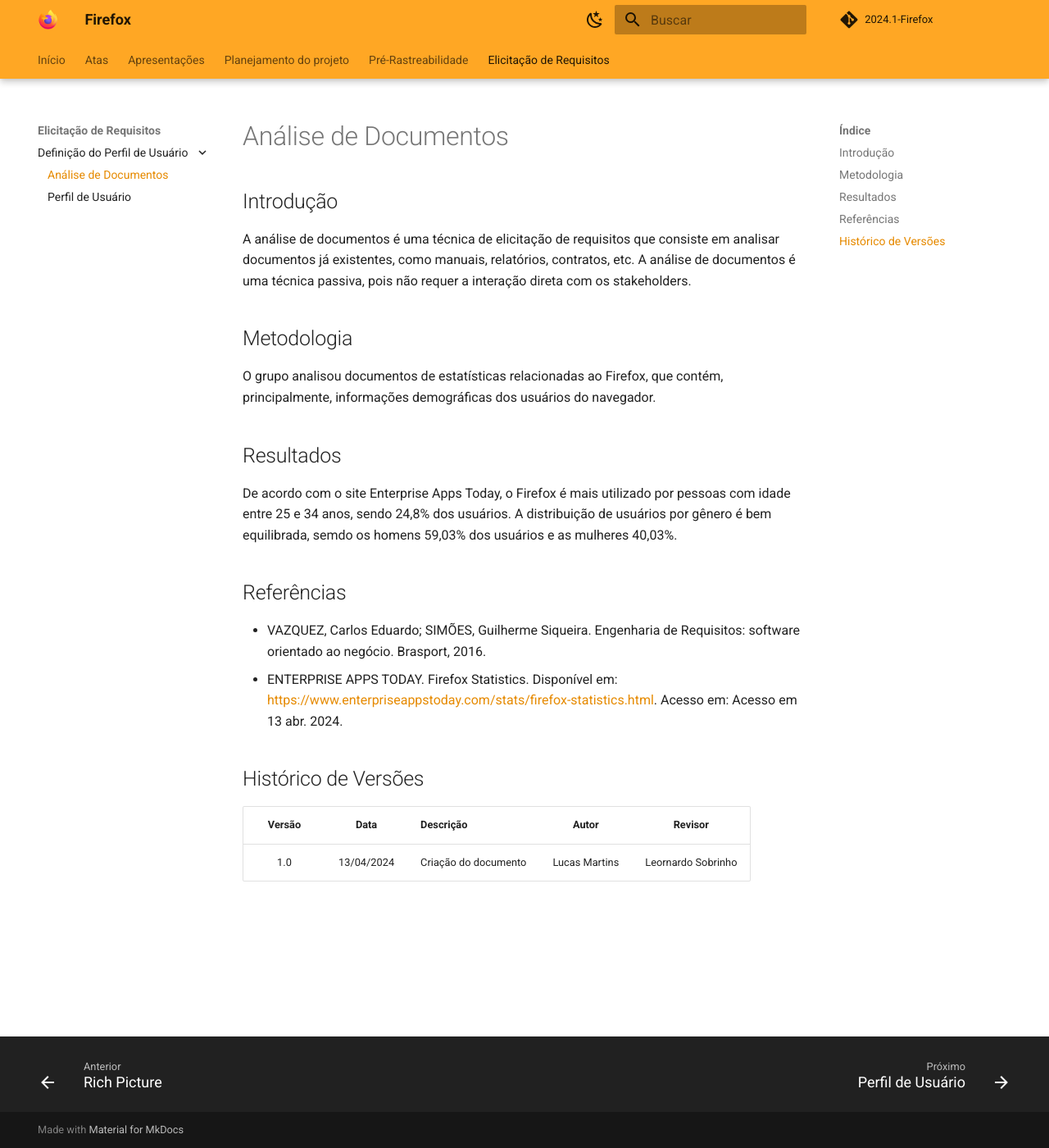
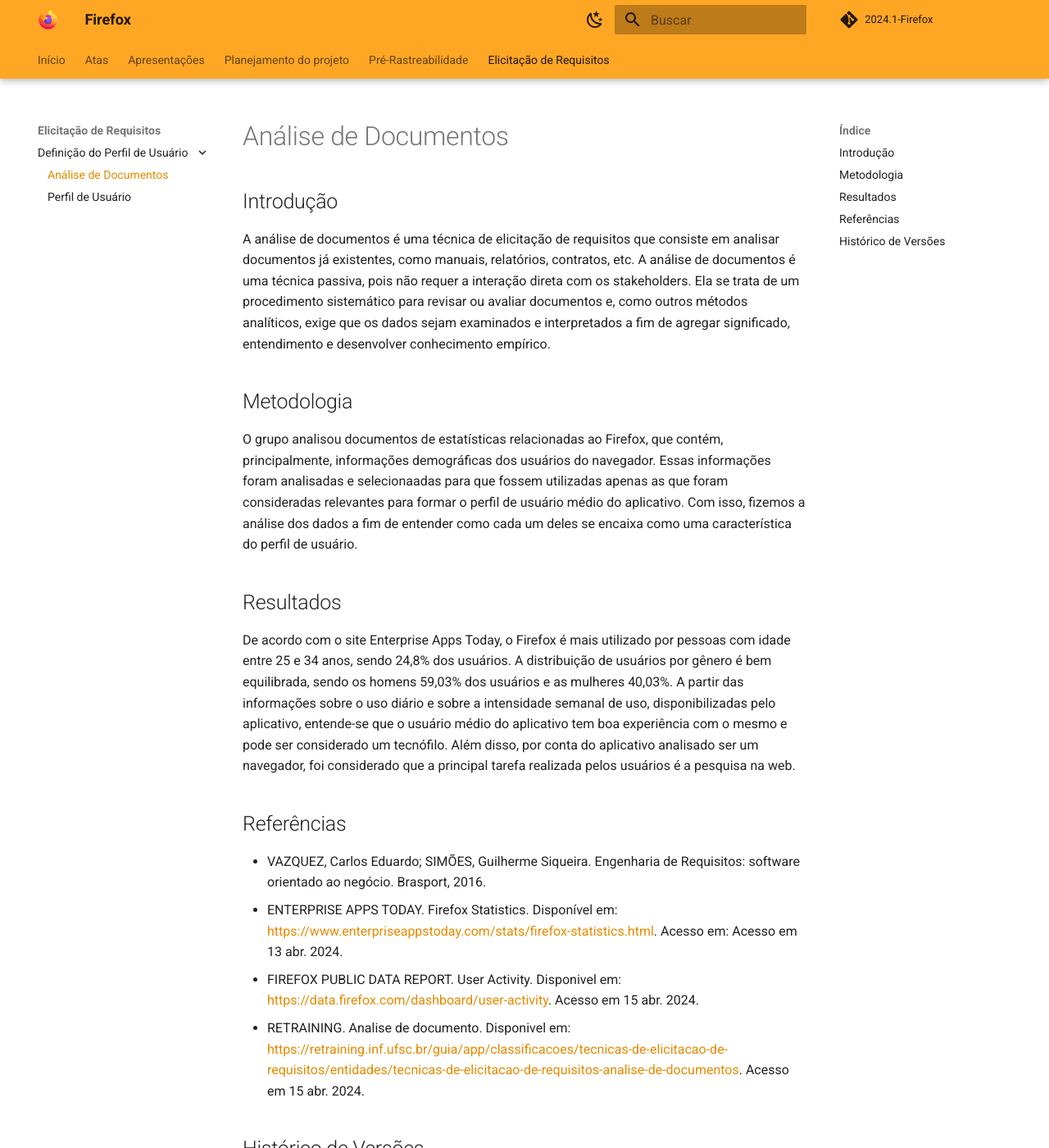
Before and after one commit to martinsglucas/Requisitos-de-Software, an MkDocs documentation site: the page built from docs/elicitacao/perfil_usuario/analise_documento.md, in a window 1280 px wide and 1400 px high. Shown: the whole window at 82% size. Built offline with MkDocs 1.6.1 and Material for MkDocs 9.7.7, drawn with Linux system fonts in a browser that asks for light colours; comment, search, counter and statistics services are not loaded; some of the changed text lies outside the part shown.

Commit message:
Atualizacao analise_documento.md
adicao de informacoes

```diff
--- a/docs/elicitacao/perfil_usuario/analise_documento.md
+++ b/docs/elicitacao/perfil_usuario/analise_documento.md
@@ -2,24 +2,25 @@
 
 ## Introdução
 
-A análise de documentos é uma técnica de elicitação de requisitos que consiste em analisar documentos já existentes, como manuais, relatórios, contratos, etc. A análise de documentos é uma técnica passiva, pois não requer a interação direta com os stakeholders.
+A análise de documentos é uma técnica de elicitação de requisitos que consiste em analisar documentos já existentes, como manuais, relatórios, contratos, etc. A análise de documentos é uma técnica passiva, pois não requer a interação direta com os stakeholders. Ela se trata de um procedimento sistemático para revisar ou avaliar documentos e, como outros métodos analíticos, exige que os dados sejam examinados e interpretados a fim de agregar significado, entendimento e desenvolver conhecimento empírico.
 
 ## Metodologia
 
-O grupo analisou documentos de estatísticas relacionadas ao Firefox, que contém, principalmente, informações demográficas dos usuários do navegador.
+O grupo analisou documentos de estatísticas relacionadas ao Firefox, que contém, principalmente, informações demográficas dos usuários do navegador. Essas informações foram analisadas e selecionaadas para que fossem utilizadas apenas as que foram consideradas relevantes para formar o perfil de usuário médio do aplicativo. Com isso, fizemos a análise dos dados a fim de entender como cada um deles se encaixa como uma característica do perfil de usuário.
 
 ## Resultados
 
-De acordo com o site Enterprise Apps Today, o Firefox é mais utilizado por pessoas com idade entre 25 e 34 anos, sendo 24,8% dos usuários. A distribuição de usuários por gênero é bem equilibrada, semdo os homens 59,03% dos usuários e as mulheres 40,03%.
+De acordo com o site Enterprise Apps Today, o Firefox é mais utilizado por pessoas com idade entre 25 e 34 anos, sendo 24,8% dos usuários. A distribuição de usuários por gênero é bem equilibrada, sendo os homens 59,03% dos usuários e as mulheres 40,03%. A partir das informações sobre o uso diário e sobre a intensidade semanal de uso, disponibilizadas pelo aplicativo, entende-se que o usuário médio do aplicativo tem boa experiência com o mesmo e pode ser considerado um tecnófilo. Além disso, por conta do aplicativo analisado ser um navegador, foi considerado que a principal tarefa realizada pelos usuários é a pesquisa na web.
 
 ## Referências
 
 - VAZQUEZ, Carlos Eduardo; SIMÕES, Guilherme Siqueira. Engenharia de Requisitos: software orientado ao negócio. Brasport, 2016.
 - ENTERPRISE APPS TODAY. Firefox Statistics. Disponível em: <https://www.enterpriseappstoday.com/stats/firefox-statistics.html>. Acesso em: Acesso em 13 abr. 2024.
-
-
+- FIREFOX PUBLIC DATA REPORT. User Activity. Disponivel em: <https://data.firefox.com/dashboard/user-activity>. Acesso em 15 abr. 2024.
+- RETRAINING. Analise de documento. Disponivel em: <https://retraining.inf.ufsc.br/guia/app/classificacoes/tecnicas-de-elicitacao-de-requisitos/entidades/tecnicas-de-elicitacao-de-requisitos-analise-de-documentos>. Acesso em 15 abr. 2024.
 ## Histórico de Versões
 
 | Versão | Data | Descrição | Autor | Revisor
 |:------:|:----:|-----------|:-----:|:------:
 | 1.0 | 13/04/2024 | Criação do documento | Lucas Martins | Leornardo Sobrinho
+| 1.1 | 15/04/2024 | Adição de informações | Leornardo Sobrinho | Kallyne, Guilherme, Kauan, Davi
```
